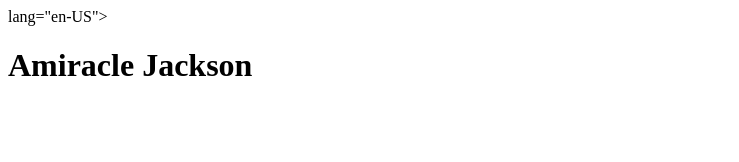
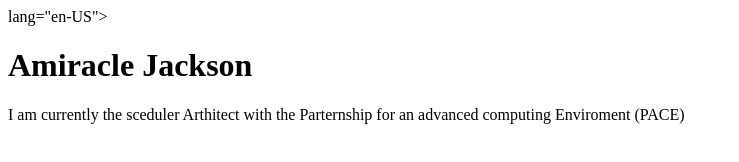
Before and after one commit to amiraclejackson223/amiraclejackson223.github.io, a plain HTML site: page index.html in a window 1280 px wide. Shown: the whole page, without its empty margins (0-739 px from the left). Drawn offline with Linux system fonts and the light colour scheme.

Commit message:
Update index.html

```diff
--- a/index.html
+++ b/index.html
@@ -2,6 +2,10 @@
 
 <html> lang="en-US">
 <H1>
-Amiracle Jackson
+  Amiracle Jackson
 </H1>
+<p>
+  I am currently the sceduler Arthitect with the Parternship for an advanced computing
+  Enviroment (PACE)
+  </p>
 </html>
```
